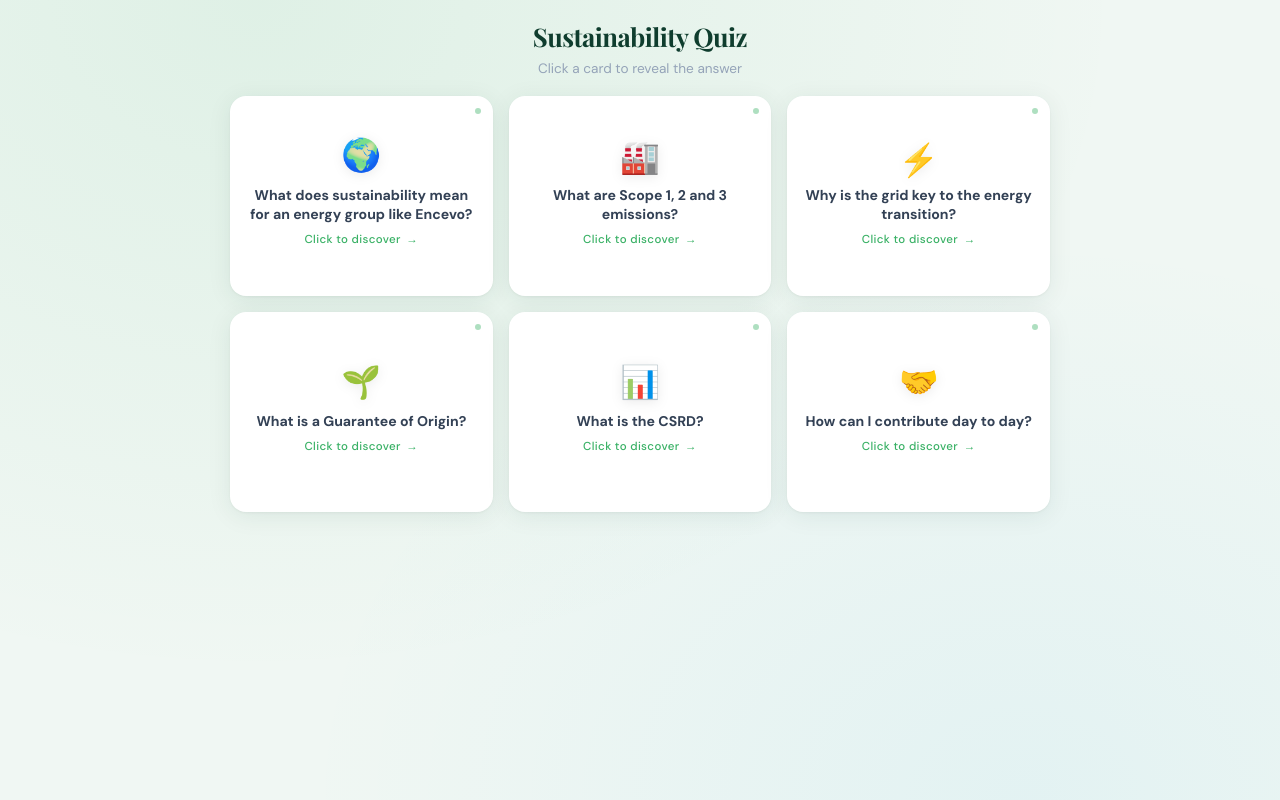
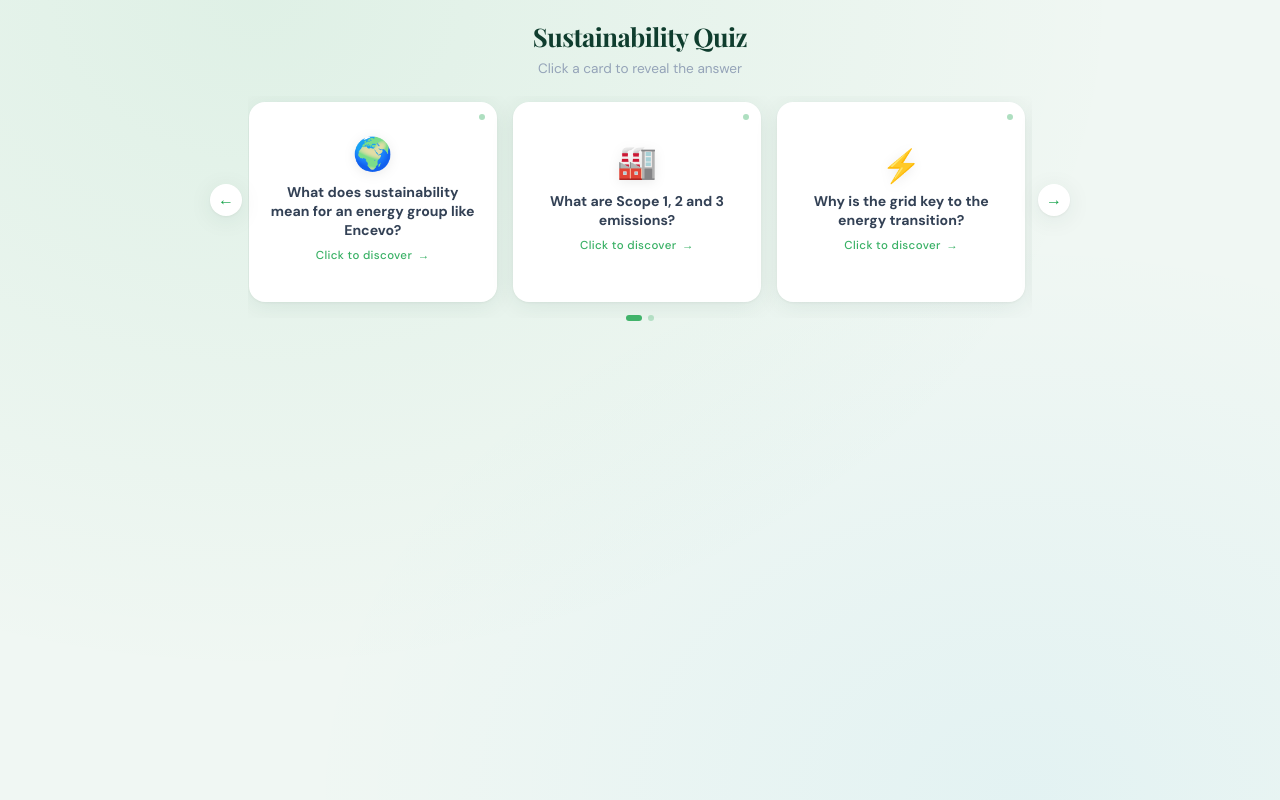
Before and after one commit to remivieu-ops/Flip-Card-2026, a plain HTML site: page Encevo/index.html in a window 1280 px wide. Drawn offline with nearby package versions, Linux system fonts and the light colour scheme.

Commit message:
Update index.html

```diff
--- a/Encevo/index.html
+++ b/Encevo/index.html
@@ -51,20 +51,76 @@
     font-weight: 400;
   }
 
+  .carousel {
+    position: relative;
+    max-width: 860px;
+    width: 100%;
+    padding: 0 2.4rem;
+  }
+
   .grid {
-    display: grid;
-    grid-template-columns: repeat(3, 1fr);
+    display: flex;
     gap: 1rem;
-    max-width: 820px;
-    width: 100%;
+    overflow-x: auto;
+    scroll-snap-type: x mandatory;
+    scroll-behavior: smooth;
+    padding: .4rem .2rem 1rem;
+    scrollbar-width: none;
+  }
+  .grid::-webkit-scrollbar { display: none; }
+
+  .grid .card-wrapper {
+    flex: 0 0 calc((100% - 2rem) / 3);
+    scroll-snap-align: start;
   }
 
   @media (max-width: 768px) {
-    .grid { grid-template-columns: repeat(2, 1fr); gap: 1rem; }
+    .grid .card-wrapper { flex-basis: calc((100% - 1rem) / 2); }
   }
   @media (max-width: 480px) {
-    .grid { grid-template-columns: 1fr; gap: 1rem; }
+    .carousel { padding: 0 2rem; }
+    .grid .card-wrapper { flex-basis: 100%; }
   }
+
+  .nav {
+    position: absolute;
+    top: calc(50% - .5rem);
+    transform: translateY(-50%);
+    width: 32px;
+    height: 32px;
+    border-radius: 50%;
+    border: none;
+    background: var(--card-bg);
+    color: var(--accent);
+    box-shadow: var(--shadow);
+    font-size: 1rem;
+    cursor: pointer;
+    display: flex;
+    align-items: center;
+    justify-content: center;
+    transition: box-shadow .2s, opacity .2s;
+    z-index: 2;
+  }
+  .nav:hover { box-shadow: var(--shadow-hover); }
+  .nav:disabled { opacity: .3; cursor: default; }
+  .nav.prev { left: 0; }
+  .nav.next { right: 0; }
+
+  .dots {
+    display: flex;
+    justify-content: center;
+    gap: .4rem;
+    margin-top: -.2rem;
+  }
+  .dots span {
+    width: 6px;
+    height: 6px;
+    border-radius: 50%;
+    background: var(--accent);
+    opacity: .25;
+    transition: opacity .2s, width .2s;
+  }
+  .dots span.active { opacity: .8; width: 16px; border-radius: 3px; }
 
   .flip-input { display: none; }
 
@@ -166,7 +222,6 @@
     transform: rotateY(180deg);
     color: var(--text-back);
     box-shadow: var(--shadow);
-    position: relative;
   }
 
   .back::before {
@@ -240,7 +295,9 @@
 <h1>Sustainability Quiz</h1>
 <p class="subtitle">Click a card to reveal the answer</p>
 
-<div class="grid">
+<div class="carousel">
+  <button class="nav prev" aria-label="Previous cards">←</button>
+  <div class="grid" id="track">
 
   <!-- Card 1 -->
   <input type="checkbox" id="c1" class="flip-input">
@@ -344,7 +401,46 @@
     </div>
   </label>
 
+  </div>
+  <button class="nav next" aria-label="Next cards">→</button>
+  <div class="dots" id="dots"></div>
 </div>
+
+<script>
+  (function () {
+    var track = document.getElementById('track');
+    var prev = document.querySelector('.nav.prev');
+    var next = document.querySelector('.nav.next');
+    var dotsBox = document.getElementById('dots');
+    var cards = track.querySelectorAll('.card-wrapper');
+
+    function perView() {
+      return Math.max(1, Math.round(track.clientWidth / cards[0].offsetWidth));
+    }
+    function pages() { return Math.ceil(cards.length / perView()); }
+    function step() { return track.clientWidth + 16; }
+
+    function buildDots() {
+      dotsBox.innerHTML = '';
+      for (var i = 0; i < pages(); i++) dotsBox.appendChild(document.createElement('span'));
+      update();
+    }
+    function update() {
+      var max = track.scrollWidth - track.clientWidth;
+      prev.disabled = track.scrollLeft <= 2;
+      next.disabled = track.scrollLeft >= max - 2;
+      var idx = max <= 0 ? 0 : Math.round((track.scrollLeft / max) * (pages() - 1));
+      var dots = dotsBox.children;
+      for (var i = 0; i < dots.length; i++) dots[i].classList.toggle('active', i === idx);
+    }
+
+    prev.addEventListener('click', function () { track.scrollBy({ left: -step() }); });
+    next.addEventListener('click', function () { track.scrollBy({ left: step() }); });
+    track.addEventListener('scroll', update);
+    window.addEventListener('resize', buildDots);
+    buildDots();
+  })();
+</script>
 
 </body>
 </html>
```
